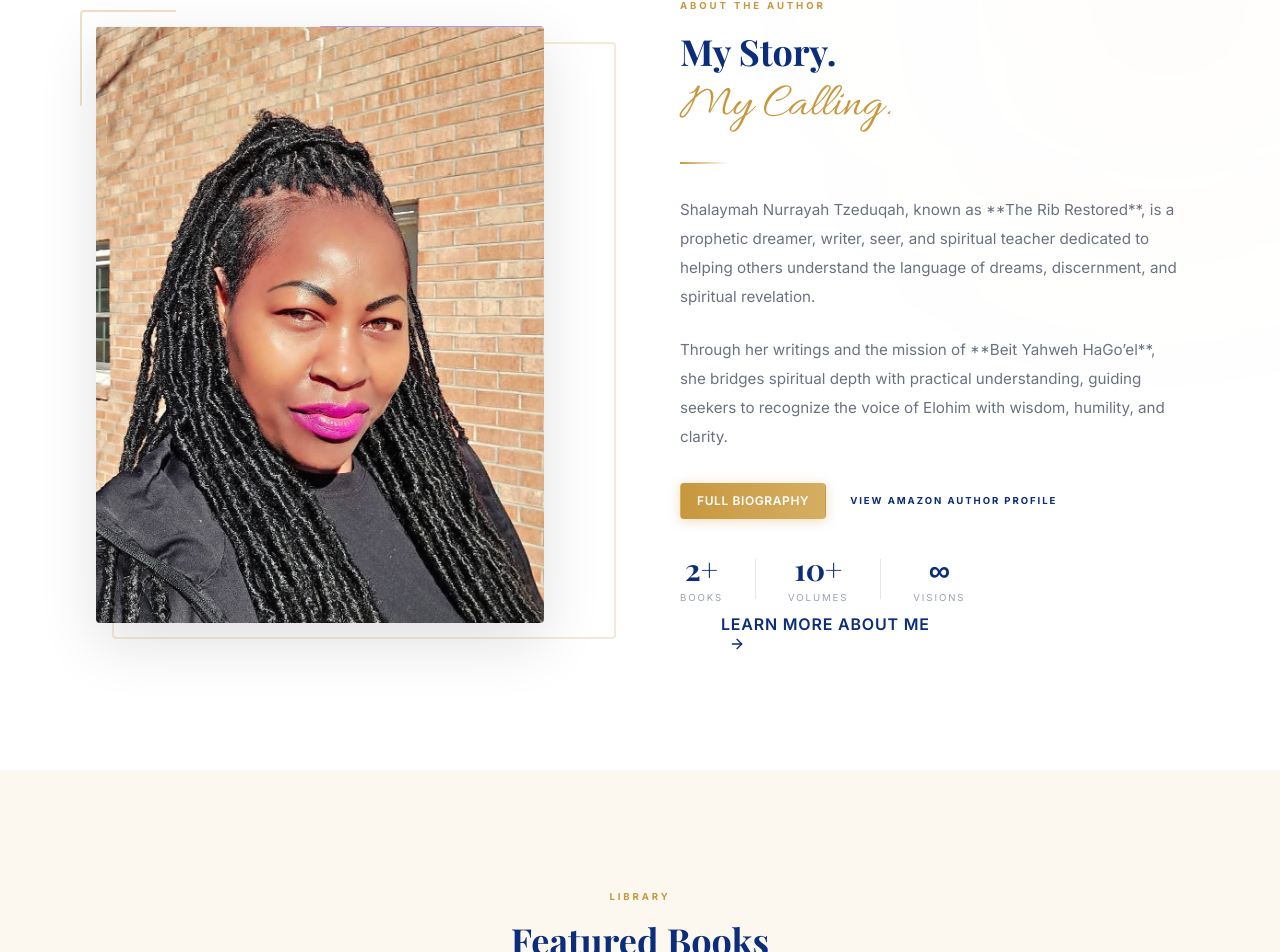
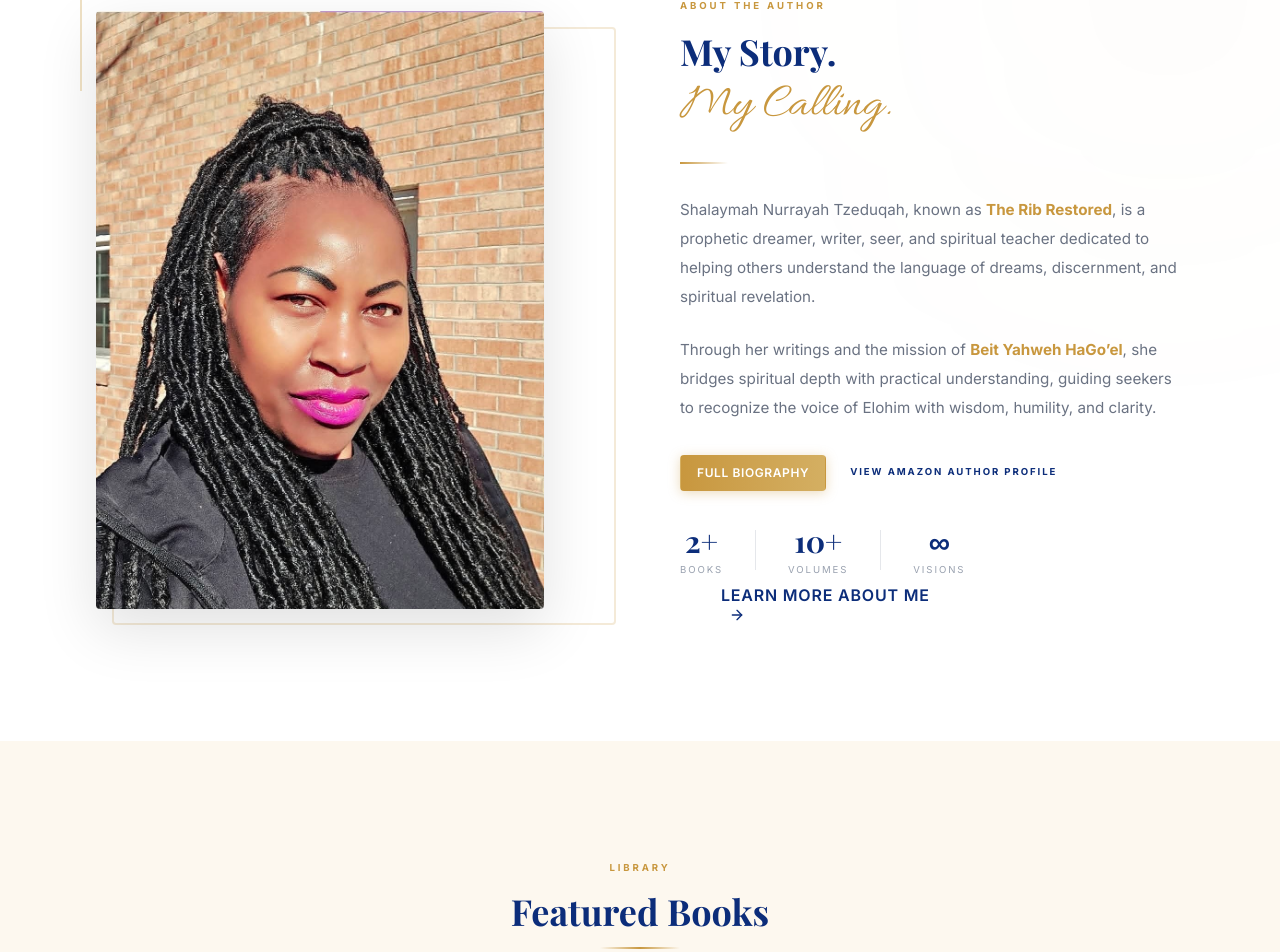
Before and after one commit to vhamb001/The-Rib-Restored, a Next.js app: page / in a window 1280 px wide. Shown: the part 938-1890 px from the top of the page. Built offline with nearby package versions, Linux system fonts and the light colour scheme; a web font is replaced by a local one.

Commit message:
style: use HTML/JSX for bio branding instead of markdown

```diff
--- a/src/app/about/page.tsx
+++ b/src/app/about/page.tsx
@@ -48,10 +48,10 @@ export default function AboutPage() {
               </h1>
               <div className="w-12 h-[2px] bg-gradient-to-r from-[var(--color-gold)] to-transparent mb-6 sm:mb-8 mx-auto lg:mx-0" />
               <p className="text-gray-500 text-sm lg:text-[0.95rem] leading-[1.9] mb-4 sm:mb-6 mx-auto lg:mx-0">
-                Shalaymah Nurrayah Tzeduqah, known as **The Rib Restored**, is a prophetic dreamer, writer, seer, and spiritual teacher dedicated to helping others understand the language of dreams, discernment, and spiritual revelation through a grounded prophetic and scriptural lens.
+                Shalaymah Nurrayah Tzeduqah, known as <span className="text-[var(--color-gold)] font-bold">The Rib Restored</span>, is a prophetic dreamer, writer, seer, and spiritual teacher dedicated to helping others understand the language of dreams, discernment, and spiritual revelation through a grounded prophetic and scriptural lens.
               </p>
               <p className="text-gray-500 text-sm lg:text-[0.95rem] leading-[1.9] mb-4 sm:mb-6 mx-auto lg:mx-0">
-                Through her writings, teachings, and the mission of **Beit Yahweh HaGo’el**, Shalaymah seeks to bridge spiritual depth with practical understanding. Her approach combines symbolic interpretation, scriptural foundations, and personal refinement to help others recognize the voice of Elohim with wisdom, humility, and clarity.
+                Through her writings, teachings, and the mission of <span className="text-[var(--color-gold)] font-bold">Beit Yahweh HaGo’el</span>, Shalaymah seeks to bridge spiritual depth with practical understanding. Her approach combines symbolic interpretation, scriptural foundations, and personal refinement to help others recognize the voice of Elohim with wisdom, humility, and clarity.
               </p>
               <div className="flex flex-wrap items-center gap-4 sm:gap-6 justify-center lg:justify-start mb-8">
                 <Button variant="gold" size="sm" asChild>
--- a/src/app/page.tsx
+++ b/src/app/page.tsx
@@ -128,10 +128,10 @@ export default function HomePage() {
               </h2>
               <div className="w-12 h-[2px] bg-gradient-to-r from-[var(--color-gold)] to-transparent mb-6 sm:mb-8" />
               <p className="text-gray-500 text-sm lg:text-[0.95rem] leading-[1.9] mb-4 sm:mb-6">
-                Shalaymah Nurrayah Tzeduqah, known as **The Rib Restored**, is a prophetic dreamer, writer, seer, and spiritual teacher dedicated to helping others understand the language of dreams, discernment, and spiritual revelation.
+                Shalaymah Nurrayah Tzeduqah, known as <span className="text-[var(--color-gold)] font-bold">The Rib Restored</span>, is a prophetic dreamer, writer, seer, and spiritual teacher dedicated to helping others understand the language of dreams, discernment, and spiritual revelation.
               </p>
               <p className="text-gray-500 text-sm lg:text-[0.95rem] leading-[1.9] mb-6 sm:mb-8">
-                Through her writings and the mission of **Beit Yahweh HaGo’el**, she bridges spiritual depth with practical understanding, guiding seekers to recognize the voice of Elohim with wisdom, humility, and clarity.
+                Through her writings and the mission of <span className="text-[var(--color-gold)] font-bold">Beit Yahweh HaGo’el</span>, she bridges spiritual depth with practical understanding, guiding seekers to recognize the voice of Elohim with wisdom, humility, and clarity.
               </p>
               <div className="flex flex-wrap items-center gap-4 sm:gap-6 mb-8">
                 <Button variant="gold" size="sm" asChild>
```
